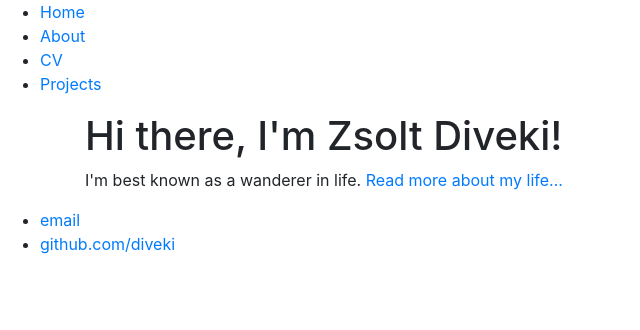
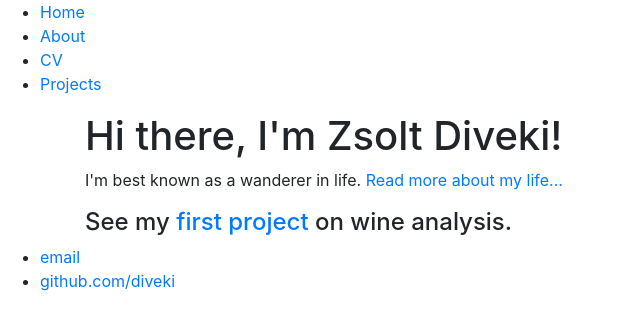
Before and after one commit to diveki/diveki.github.io, a plain HTML site: page index.html in a window 1280 px wide. Shown: the whole page, without its empty margins (0-640 px from the left). Drawn offline with nearby package versions, Linux system fonts and the light colour scheme.

Commit message:
extended index.html with a link to wine.html

```diff
--- a/index.html
+++ b/index.html
@@ -18,6 +18,10 @@
         		<h1>Hi there, I'm Zsolt Diveki!</h1>
 				<p>I'm best known as a wanderer in life. <a href="/about">Read more about my life...</a></p>
     		</div><!-- /.blurb -->
+
+				<div class="blurb">
+        		<h4>See my <a href="/projects/wine.html">first project</a> on wine analysis. </h4>
+    		</div><!-- /.blurb -->
 		</div><!-- /.container -->
 		<footer>
     		<ul>
```
